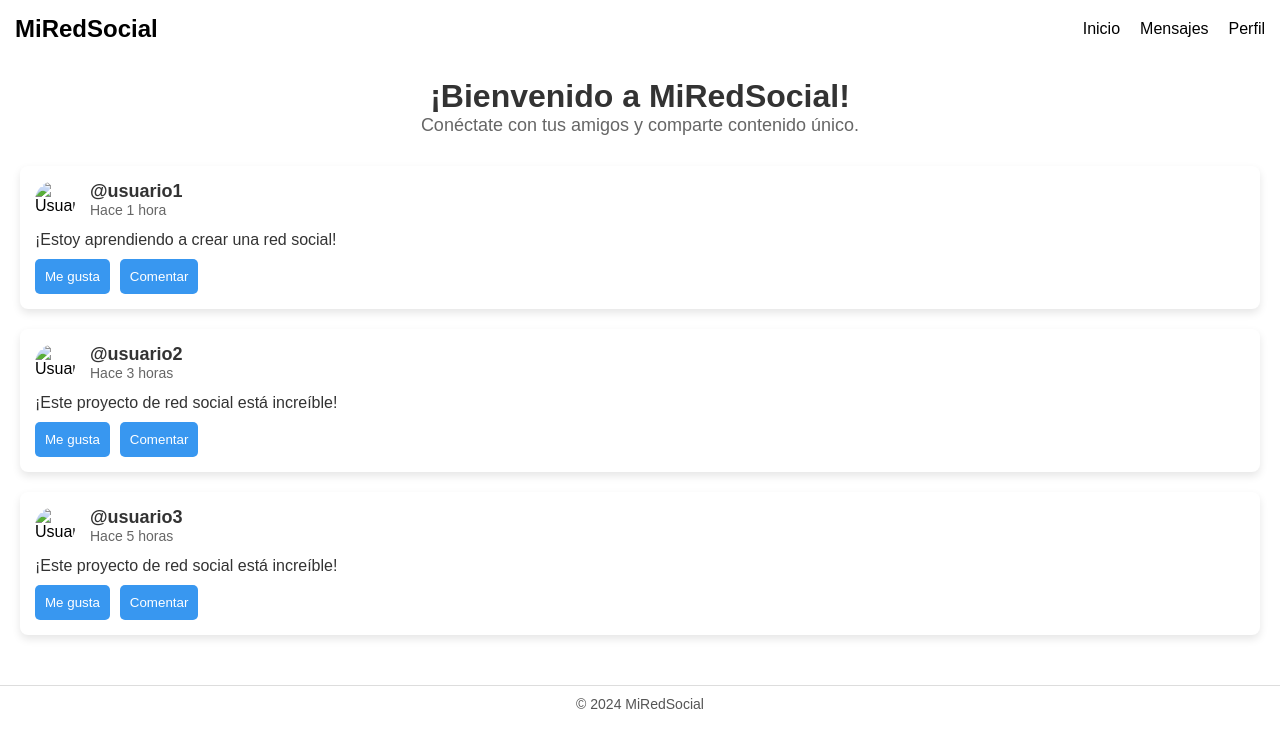
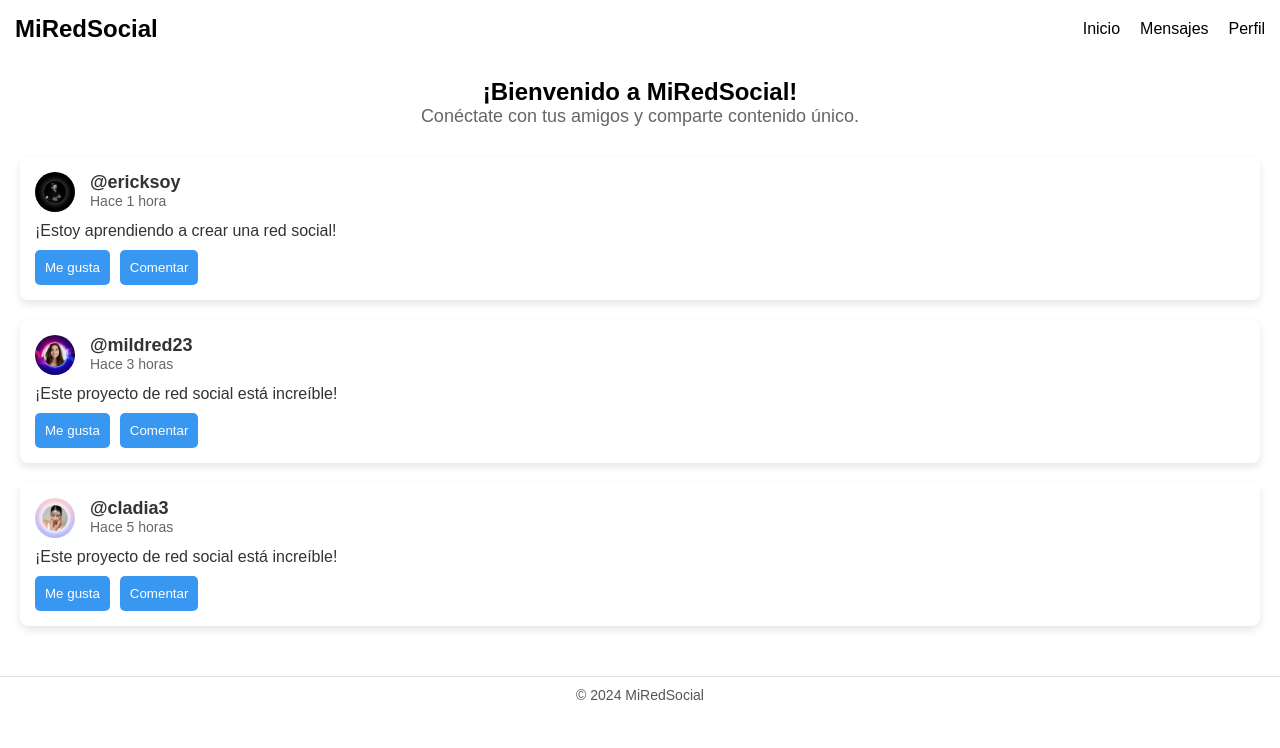
Before and after one commit to Yhoali-19/proyectofinal1, a plain HTML site: page principal.html in a window 1280 px wide. Drawn offline with Linux system fonts and the light colour scheme.

Commit message:
Descripción del cambio

```diff
--- a/principal.html
+++ b/principal.html
@@ -25,7 +25,7 @@
   <!-- Main Section -->
   <main>
     <div class="welcome-message">
-      <h1>¡Bienvenido a MiRedSocial!</h1>
+      <h2>¡Bienvenido a MiRedSocial!</h2>
       <p>Conéctate con tus amigos y comparte contenido único.</p>
     </div>
 
@@ -33,9 +33,9 @@
     <section class="posts">
       <div class="post">
         <div class="post-header">
-          <img src="usuario1.jpg" alt="Usuario 1" class="user-img">
+          <img src="img/erick.png" alt="ericksoy" class="user-img">
           <div>
-            <h3>@usuario1</h3>
+            <h3>@ericksoy</h3>
             <p>Hace 1 hora</p>
           </div>
         </div>
@@ -51,9 +51,9 @@
       <!-- Más publicaciones -->
       <div class="post">
         <div class="post-header">
-          <img src="usuario2.jpg" alt="Usuario 2" class="user-img">
+          <img src="img/mildred.png" alt="Usuario 2" class="user-img">
           <div>
-            <h3>@usuario2</h3>
+            <h3>@mildred23</h3>
             <p>Hace 3 horas</p>
           </div>
         </div>
@@ -68,9 +68,9 @@
 
       <div class="post">
         <div class="post-header">
-          <img src="usuario2.jpg" alt="Usuario 2" class="user-img">
+          <img src="img/clau.png" alt="Usuario 2" class="user-img">
           <div>
-            <h3>@usuario3</h3>
+            <h3>@cladia3</h3>
             <p>Hace 5 horas</p>
           </div>
         </div>
```
Also changed, not shown: inicio.html (+7 -7 lines), img/clau.png (added), img/erick.png (added), img/mildred.png (added), img/pu1.png (added), img/pu2.png (added), img/pu3.png (added).
